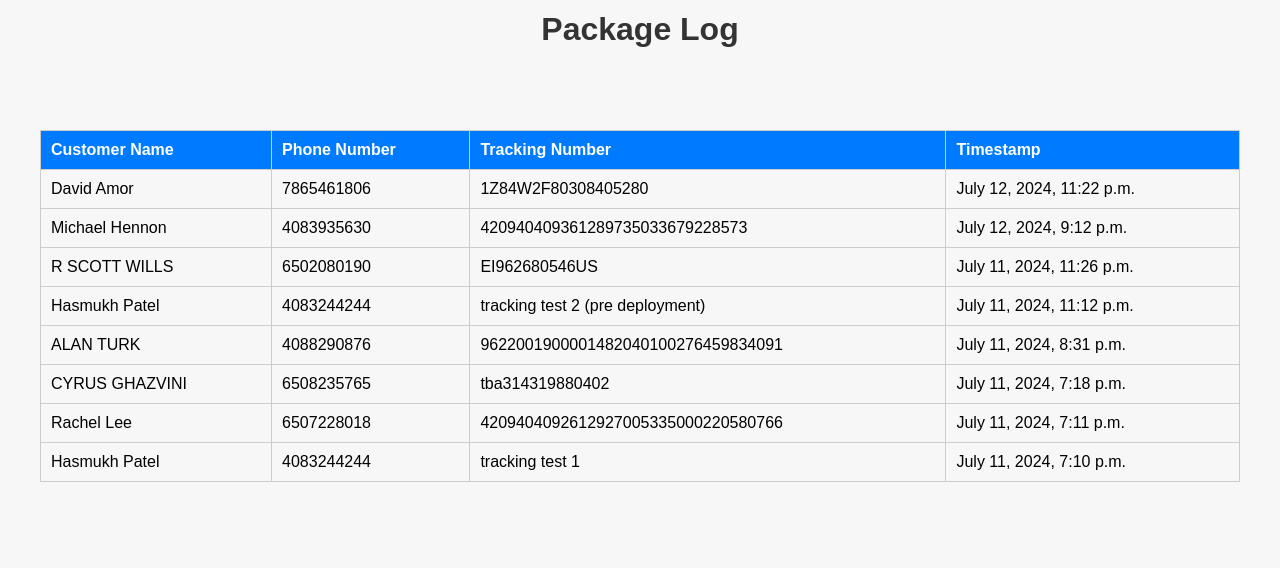
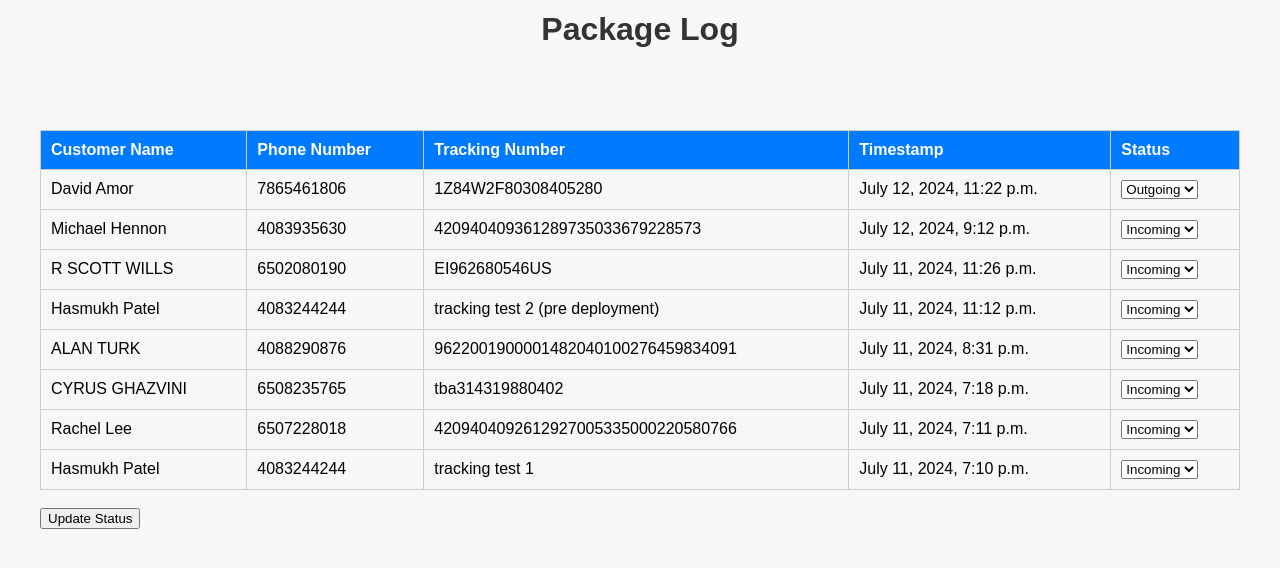
Before and after one commit to kewalplatel85/alertme, a Django app: page /package-log/ in a window 1280 px wide. Shown: the part 46-614 px from the top of the page. Run offline with Django 4.2, Linux system fonts and the light colour scheme; data comes from the database, SQL or seed files in the repository; both versions use the stored data as it was after the commit.

Commit message:
updated files

```diff
--- a/myapp/models.py
+++ b/myapp/models.py
@@ -22,6 +22,7 @@ class ScannedPackageLog(models.Model):
     phone_number = models.CharField(max_length=20)
     tracking_number = models.CharField(max_length=255)
     timestamp = models.DateTimeField(auto_now_add=True)
+    status = models.CharField(max_length=10, choices=[('Incoming', 'Incoming'), ('Outgoing', 'Outgoing')], default='Incoming')  # New field for status
 
     def __str__(self):
         return f"{self.customer_name} - {self.tracking_number}"
--- a/myapp/templates/package_log.html
+++ b/myapp/templates/package_log.html
@@ -1,5 +1,3 @@
-<!-- templates/package_log.html -->
-
 <!DOCTYPE html>
 <html>
 <head>
@@ -10,7 +8,6 @@
             font-family: Arial, sans-serif;
             background-color: #f7f7f7;
             margin: 0;
-
         }
         h1 {
             text-align: center;
@@ -30,7 +27,7 @@
             background-color: #007bff;
             color: white;
         }
-        .log{
+        .log {
             padding: 40px;
         }
         /* Navigation header styling */
@@ -64,7 +61,9 @@
     </div>
     <br><br>
     <h1>Package Log</h1>
-    <div class = "log">
+    <div class="log">
+        <form method="post" action="{% url 'update_log' %}">
+            {% csrf_token %}
             <table>
                 <thead>
                     <tr>
@@ -72,6 +71,7 @@
                         <th>Phone Number</th>
                         <th>Tracking Number</th>
                         <th>Timestamp</th>
+                        <th>Status</th> <!-- New column for status -->
                     </tr>
                 </thead>
                 <tbody>
@@ -81,10 +81,19 @@
                         <td>{{ log.phone_number }}</td>
                         <td>{{ log.tracking_number }}</td>
                         <td>{{ log.timestamp }}</td>
+                        <td>
+                            <select name="status_{{ log.id }}">
+                                <option value="Incoming" {% if log.status == 'Incoming' %}selected{% endif %}>Incoming</option>
+                                <option value="Outgoing" {% if log.status == 'Outgoing' %}selected{% endif %}>Outgoing</option>
+                            </select>
+                        </td>
                     </tr>
                     {% endfor %}
                 </tbody>
             </table>
+            <br>
+            <button type="submit">Update Status</button>
+        </form>
     </div>
 </body>
 </html>
--- a/myapp/views.py
+++ b/myapp/views.py
@@ -192,4 +192,12 @@ def phone_number_validator(phone_number):
 def package_log(request):
     logs = ScannedPackageLog.objects.all().order_by('-timestamp')
     # print(logs)
+    if request.method == 'POST':
+        for log in logs:
+            status = request.POST.get(f'status_{log.id}')
+            if status:
+                log.status = status
+                log.save()
+        return redirect('package_log')
+
     return render(request, 'package_log.html', {'logs': logs})
--- a/myproject/settings.py
+++ b/myproject/settings.py
@@ -33,7 +33,7 @@ SECRET_KEY = 'django-insecure-wmq03emn0ayyl7juc7f7*rse1%n)!azv+w6p(u*0jy-5l8^+0a
 # SECURITY WARNING: don't run with debug turned on in production!
 DEBUG = True
 
-ALLOWED_HOSTS = ['alertmesystem-a475f17d510b.herokuapp.com']
+ALLOWED_HOSTS = ['alertmesystem-a475f17d510b.herokuapp.com', '127.0.0.1']
 
 
 # Application definition
--- a/myproject/urls.py
+++ b/myproject/urls.py
@@ -24,6 +24,7 @@ urlpatterns = [
     path('send-reply/', views.send_reply, name='send_reply'),
     # path('send-reply/<str:sender>/', views.send_reply, name='send_reply'),
     path('package-log/', views.package_log, name='package_log'),
+    path('update-log/', views.package_log, name='update_log'),
     path('custom_sms/', views.custom_sms, name='custom_sms'),
     path('', views.index, name='index'),
 ]
```
Also changed, not shown: db.sqlite3, myapp/migrations/0003_scannedpackagelog_status.py (added). Lines whose indentation alone changed are shown as unchanged.
